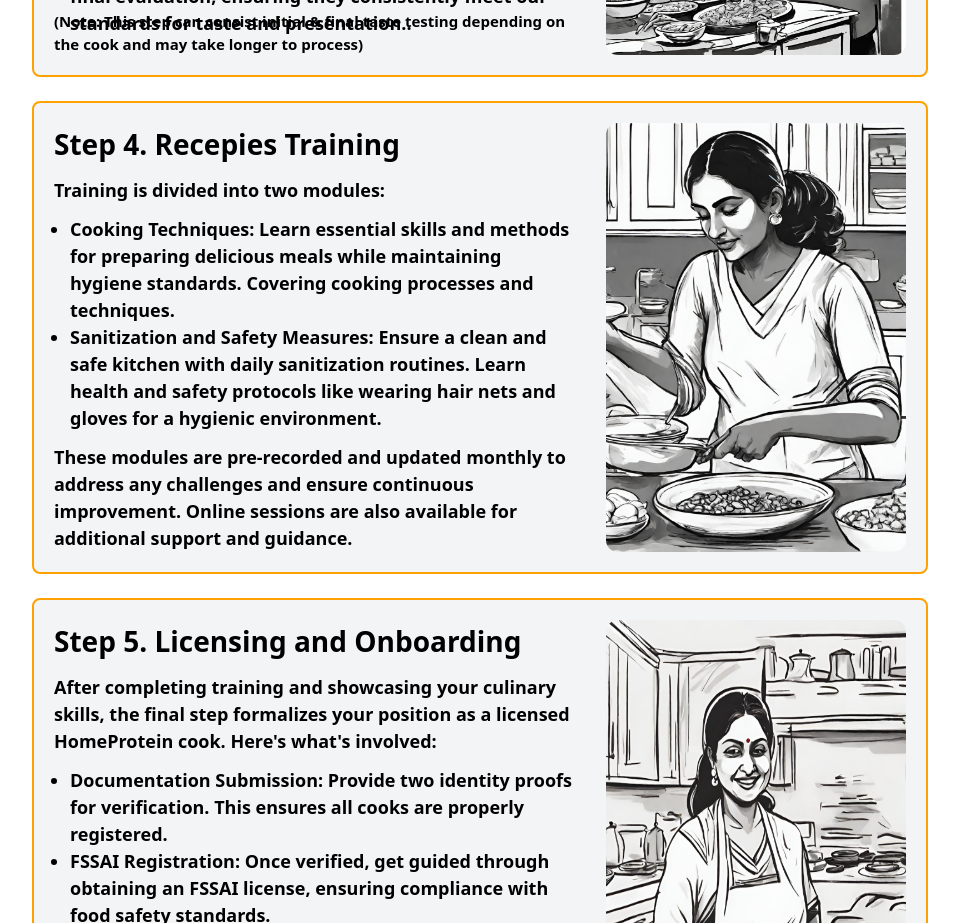
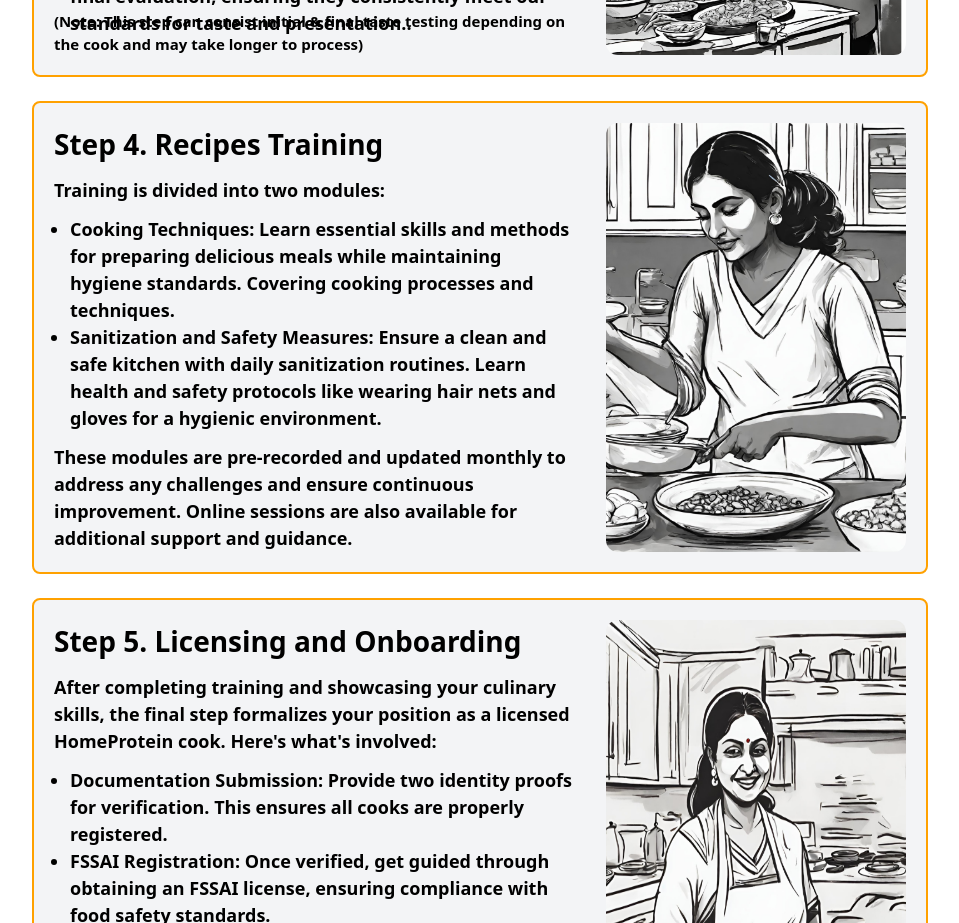
Before and after one commit to DanishQ1011/homeprotein, a Next.js app: page /MomOnboard in a window 1280 px wide. Shown: the part 1260-2183 px from the top of the page, without its empty margins (160-1119 px from the left). Built offline with nearby package versions, Linux system fonts and the light colour scheme.

Commit message:
Update HiringMoms.jsx

```diff
--- a/src/components/HiringMoms.jsx
+++ b/src/components/HiringMoms.jsx
@@ -63,7 +63,7 @@ const HiringMoms = () => {
 
             <div className="p-5 mt-6 max-sm:flex-col max-sm:items-center bg-gray-100 rounded-lg flex gap-[2rem] border-primary1 border-[2px] text-[20px] font-semibold">
               <div>
-              <h2 className="font-semibold text-[28px]">Step 4. Recepies Training</h2>
+              <h2 className="font-semibold text-[28px]">Step 4. Recipes Training</h2>
               <p className="text-[18px] mt-3">Training is divided into two modules:</p>
               <ul className="mt-3 text-[18px] list-disc ml-4">
                 <li><span className="font-bold">Cooking Techniques:</span> Learn essential skills and methods for preparing delicious meals while maintaining hygiene standards. Covering cooking processes and techniques.</li>
```
